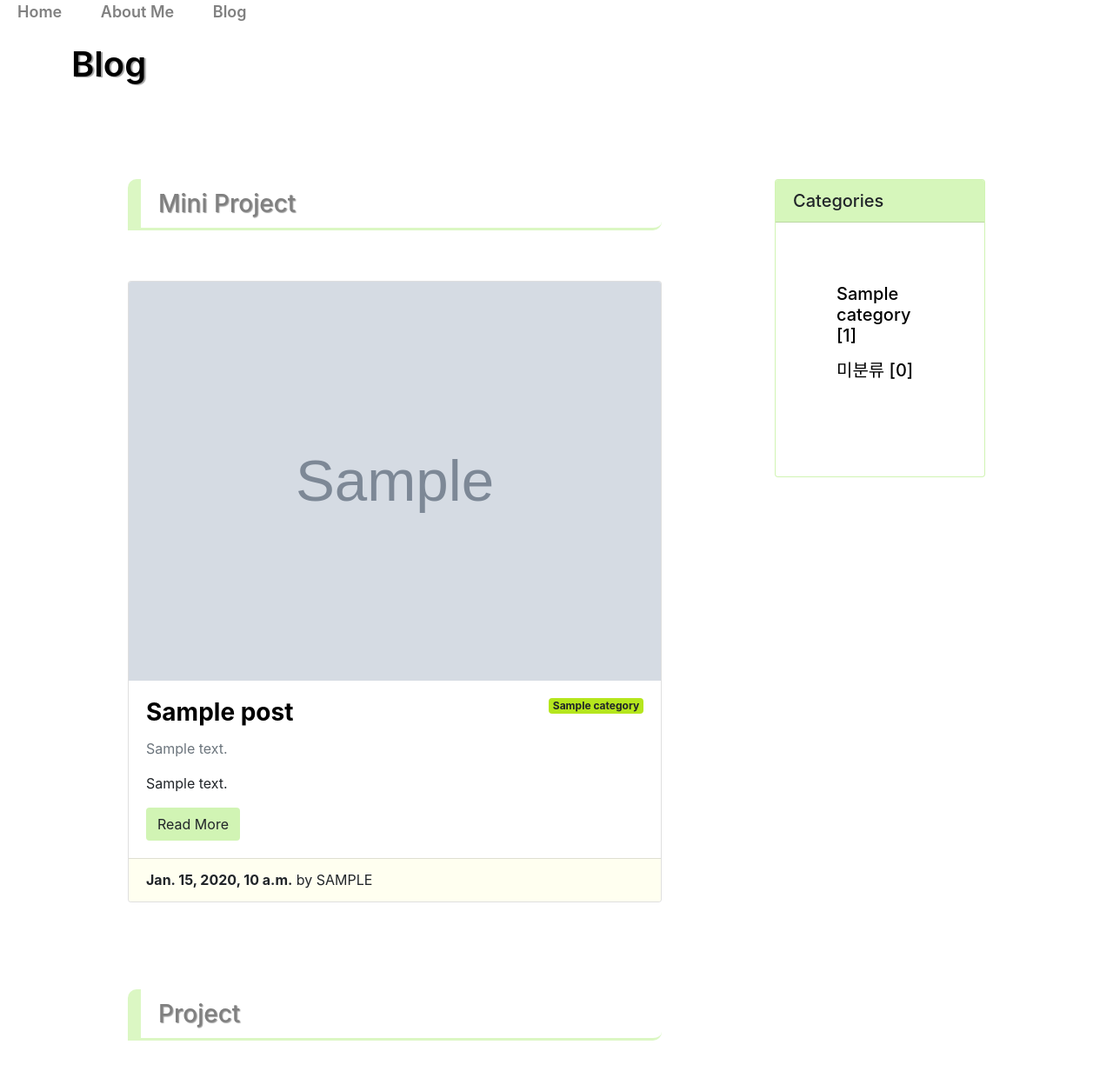
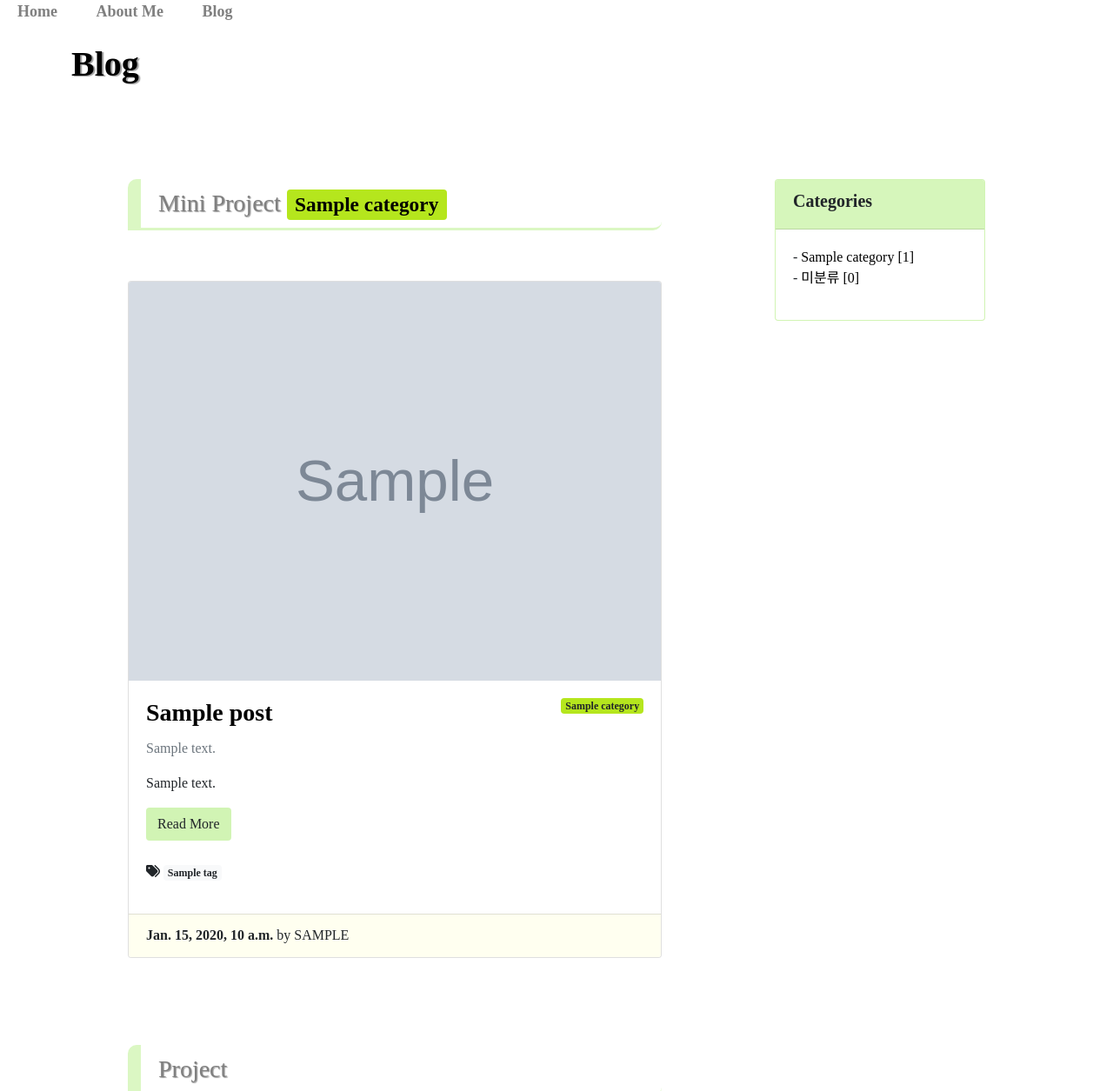
Before and after one commit to choi-aerim/cakd7_dj_project, a Django app: a page that uses blog/templates/blog/base.html in a window 1280 px wide. Shown: the top 1255 px of the page at 87% size. Run offline with Django 3.2, Linux system fonts and the light colour scheme; tables that the repository leaves empty hold one stand-in row (values such as "Sample post"); grey boxes marked "Sample" are stand-in pictures; some libraries are stand-ins or nearby versions; some web fonts are replaced.

Commit message:
태그 추가

```diff
--- a/blog/models.py
+++ b/blog/models.py
@@ -3,6 +3,18 @@ import os
 
 # foreign 키로 author 필드 구현하기
 from django.contrib.auth.models import User
+
+
+# tag 구현하기
+class Tag(models.Model):
+    name = models.CharField(max_length = 50)
+    slug = models.SlugField(max_length = 200, unique = True, allow_unicode = True)
+
+    def __str__(self):
+        return self.name
+
+    def get_absolute_url(self):
+        return f'blog/tag/{self.slug}'
 
 
 # category 구현하기
@@ -42,6 +54,8 @@ class Post(models.Model):
 
     category = models.ForeignKey(Category, null = True, blank = True, on_delete = models.SET_NULL)
 
+    tags = models.ManyToManyField(Tag, null = True, blank = True)
+
     def __str__(self):
         return f'[{self.pk}]{self.title} :: {self.author}'
 
--- a/blog/static/blog/css/blog.css
+++ b/blog/static/blog/css/blog.css
@@ -68,6 +68,13 @@ a{
 .card-pdesign{
     background:  rgba(201, 243, 166, 0.758);
 }
+.atag-nodesign{
+    text-decoration: none !important;
+}
+.atag-nodesign:hover{
+    text-shadow: 2px 2px 2px gray;
+    color: black;
+}
 .btn-design{
     background-color: rgba(201, 243, 167, 0.852);
 }
@@ -80,6 +87,11 @@ a{
 .margin0{
     margin: 0;
 }
+.text-design{
+    color: black;
+    font-size: smaller;
+    text-shadow: none;
+}
 #footer{
 bottom: 0; right:0; left:0;
 margin-top: 10px;
--- a/blog/templates/blog/base.html
+++ b/blog/templates/blog/base.html
@@ -7,7 +7,7 @@
     <link rel= "stylesheet" href="https://cdn.jsdelivr.net/npm/bootstrap@4.5.3/dist/css/bootstrap.min.css" integrity="sha384-TX8t27EcRE3e/ihU7zmQxVncDAy5uIKz4rEkgIXeMed4M0jlfIDPvg6uqKI2xXr2" crossorigin="anonymous">
     <script src="https://kit.fontawesome.com/21f0d8bab4.js" crossorigin="anonymous"></script>
     <link rel= "stylesheet" href="{% static 'blog/css/blog.css' %}" media = "screen">
-
+    <link rel="stylesheet" href="{% static 'single_pages/css/hamchorom.css'%}">
 
     <title>{% block head_title %}Blog{% endblock %}</title>
 
@@ -28,21 +28,20 @@
 
 
     <div class = "col-4">
+
         <div class = "row">
-            <div class = "card card-design" id = "categories-card">
-                <h5 class = "card-header  card-pdesign"> Categories <h5>
-                <div class = 'card-body'>
-                    <div class = "row">
-                        <ul class = "list-unstyled ">
-                            {% comment %} 카테고리, 해당 게시물 개수 나타내기 {% endcomment %}
-                            {% for category in categories %}
-                            <li><a href = "{{ category.get_absolute_url }}"><p> {{category}} [{{ category.post_set.count }}]</p></a></li>
-                            {% endfor %}
+            <div class="card card-design" style="max-width: 18rem;">
+                <div class="card-header card-pdesign"><h5><b> Categories </b></h5></div>
+                <div class="card-body">
+                    <ul class = "list-unstyled">
+                        {% comment %} 카테고리, 해당 게시물 개수 나타내기 {% endcomment %}
+                        {% for category in categories %}
+                        <li><p class="card-text">- <a href = "{{ category.get_absolute_url }}">{{category}} [{{ category.post_set.count }}]</a></p></li>
+                        {% endfor %}
 
-                            {% comment %} 미분류된 카테고리, 해당 게시물 개수 나타내기 {% endcomment %}
-                            <li><a href = "/blog/category/no_category/"><p> 미분류 [{{ no_category_post_count }}]</p></a></li>
-                        </ul>
-                    </div>
+                        {% comment %} 미분류된 카테고리, 해당 게시물 개수 나타내기 {% endcomment %}
+                        <li><p class="card-text">- <a href = "/blog/category/no_category/">미분류 [{{ no_category_post_count }}]</a></p></li>
+                    </ul>
                 </div>
             </div>
         </div>
--- a/blog/templates/blog/navbar.html
+++ b/blog/templates/blog/navbar.html
@@ -1,5 +1,5 @@
 <div id = 'nav-bar' class = 'fixed-top'>
-    <a href = '/landing/'> Home </a>
+    <a href = '/'> Home </a>
     <a href = '/about_me/'> About Me</a>
     <a href = '/blog/'> Blog </a>
 </div>
--- a/blog/templates/blog/post_list.html
+++ b/blog/templates/blog/post_list.html
@@ -4,10 +4,18 @@
 
 <div class = "col-8">
     <div class = "row">
-        <h3 class = 'htag-line htag-shadow2'> Mini Project </h3>
+
+        <h3 class = 'htag-line htag-shadow2'>
+            Mini Project
+
+            {% comment %} 카테고리 선택시 소제목 옆에 카테고리가 나타나도록 {% endcomment %}
+        {% if category %} <span class = "badge badge-secondary badge-design text-design">{{ category }}</span> {% endif %}
+        </h3>
+
+        {% if tag %}<span class = "badge badge-secondary "><i class = "fas fa-tags"></i>{{ tag }} [{{ tag.post_set.count}}]</span>{% endif %}
     </div>
+
     <div class = "row">
-
         {% for p in post_list %}
         <div class = "card" id = "post-{{p.pk}}">
 
@@ -21,12 +29,12 @@
             {% comment %} 카드 바디 내용부분 {% endcomment %}
             <div class = "card-body">
 
-                {% comment %} 카테고리 뱃지 {% endcomment %}
+                {% comment %} 타이틀, 카테고리 뱃지 {% endcomment %}
                 {% if p.category %}
                 <span class="badge badge-design float-right">{{ p.category }}</span>
-                <h3 class = "card-title"><a href = "{{ p.get_absolute_url }}"><b> {{p.title}}</b> </a></h3>
+                <h3 class = "card-title"><a class = "atag-nodesign" href = "{{ p.get_absolute_url }}"><b> {{p.title}}</b> </a></h3>
                 {% else %}
-                <h3 class = "card-title"><a href = "{{ p.get_absolute_url }}"><b> {{p.title}}</b> </a></h3>
+                <h3 class = "card-title"><a class = "atag-nodesign" href = "{{ p.get_absolute_url }}"><b> {{p.title}}</b> </a></h3>
                 {% endif %}
 
                 {% comment %} 훅텍스트 {% endcomment %}
@@ -37,6 +45,17 @@
                 {% comment %} 카드 본문 내용: 단어 최대 45개 {% endcomment %}
                 <p class = "card-text"> {{p.content| truncatewords:45}} </p>
                 <a href="{{p.get_absolute_url}}" class="btn btn-design">Read More</a>
+
+                {% comment %} 태그 {% endcomment %}
+                {% if p.tags.exists %}
+                    <p>
+                        <br/>
+                        <i class = "fas fa-tags"></i>
+                        {% for tag in p.tags.iterator %}
+                            <a href = "{{ tag.get_absolute_url }}"><span class = "badge badge=pill badge-light">{{ tag }}</span></a>
+                        {% endfor %}
+                    </p>
+                {% endif %}
             </div>
 
             {% comment %} 카드 푸터부분 {% endcomment %}
--- a/blog/urls.py
+++ b/blog/urls.py
@@ -4,10 +4,16 @@ from . import views
 
 
 urlpatterns = [
+    # Python/만 떼어 views.py의 tag_page 함수로 보냄
+    path('tag/<str:slug>/', views.tag_page),
+
+    # 사용자가 127.0.0.1:8000/blog/category/Python/을 입력하면,
+    # Python/만 떼어 views.py의 category_page 함수로 보냄
+    path('category/<str:slug>/', views.category_page),
+
     path('', views.PostList.as_view()),
     path('<int:pk>/', views.PostDetail.as_view()),
 
-    # 사용자가 127.0.0.1:8000/blog/category/Python/을 입력하면,
-    # Python/만 떼어 views.py의 category+page 함수로 보냄
-    path('category/<str:slug>/', views.category_page)
+
+
 ]
--- a/blog/views.py
+++ b/blog/views.py
@@ -1,6 +1,6 @@
 from django.shortcuts import render
 from django.views.generic import ListView, DetailView
-from .models import Post, Category
+from .models import Post, Category, Tag
 
 # ListView를 상속받은 PostList 클래스 생성
 # model = Post 선언 시, get_context_data에서 자동으로 post_list = Post.objects.all()을 명령함
@@ -53,3 +53,19 @@ def category_page(request, slug):
             'category': category,
         }
     )
+
+
+def tag_page(request, slug):
+    tag = Tag.objects.get(slug = slug)
+    post_list = tag.post_set.all()
+
+    return render(
+        request,
+        'blog/post_list.html',
+        {
+            'post_list': post_list,
+            'tag': tag,
+            'categories': Category.objects.all(),
+            'no_category_post_count': Post.objects.filter(category = None).count(),
+        }
+    )
```
Also changed, not shown: blog/admin.py (+6 -1 lines), blog/templates/blog/post_detail.html (+20 -4 lines), single_pages/static/single_pages/css/landing.css (+51 -0 lines), single_pages/templates/single_pages/about_me.html (+10 -8 lines), single_pages/templates/single_pages/landing.html (+4 -54 lines), blog/static/blog/images/pj_끽맵화면.png (added), single_pages/static/single_pages/css/hamchorom.css (renamed from single_pages/templates/single_pages/hamchorom.css), 1 other file.
